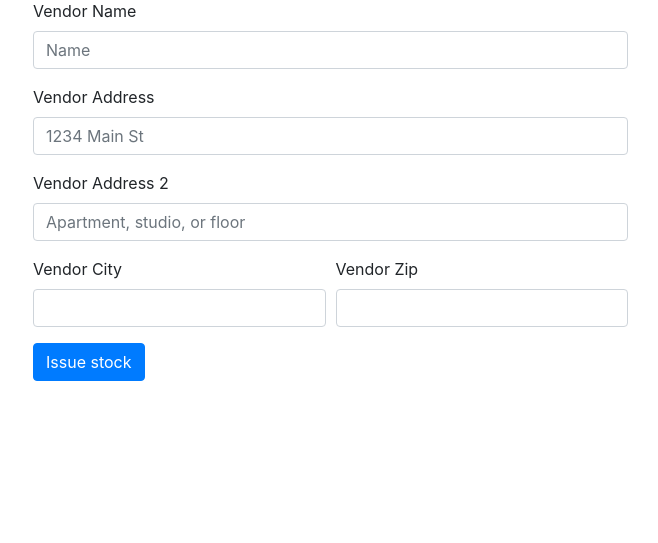
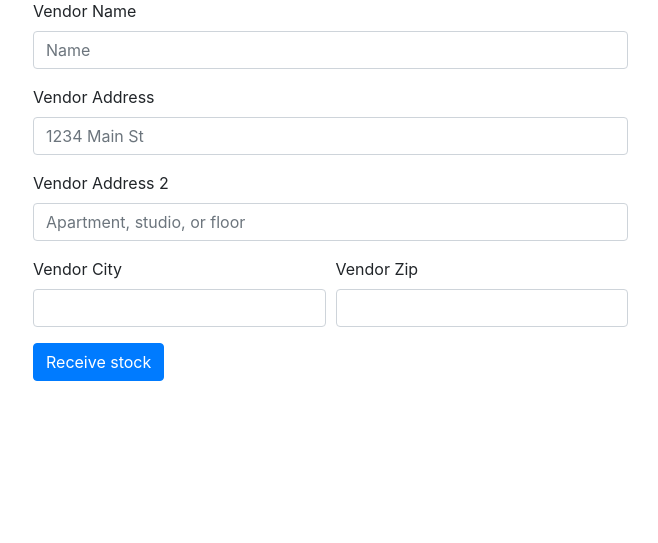
Before and after one commit to BhanukaC/Inventory-Management-System, a PHP site: page /receive-stock.php in a window 1280 px wide. Shown: the part 194-737 px from the top of the page, without its empty margins (622-1280 px from the left). Run offline with PHP 8.4, Linux system fonts and the light colour scheme; data that the repository does not hold is empty.

Commit message:
Update receive-stock.php

```diff
--- a/receive-stock.php
+++ b/receive-stock.php
@@ -216,7 +216,7 @@ if (isset($_POST['issue_stock'])) {
                         </div>
                     </div>
 
-                    <button type="submit" class="btn btn-primary" name="issue_stock">Issue stock</button>
+                    <button type="submit" class="btn btn-primary" name="issue_stock">Receive stock</button>
                 </form>
 
 
```
